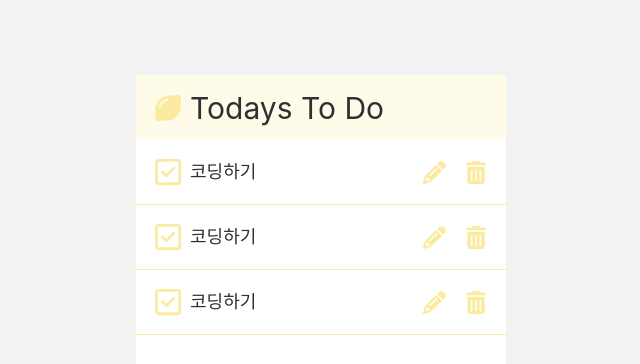
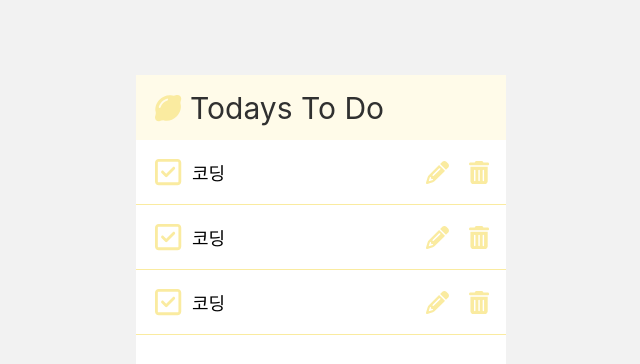
Before and after one commit to YesunPark/Lemoni-Todo-list, a React (Create React App) app: page / in a window 1280 px wide. Shown: the top 364 px of the page, without its empty margins (319-959 px from the left). Built offline with nearby package versions, Linux system fonts and the light colour scheme.

Commit message:
Fix: 할일 수정 가능하도록 input으로 변경

```diff
--- a/src/components/ListItem.tsx
+++ b/src/components/ListItem.tsx
@@ -12,8 +12,13 @@ type ListItem = {
 
 function ListItem({ content }: ListItem) {
   const [checked, setChecked] = useState('no-checked');
+  const [inputContent, setInputContent] = useState('코딩');
+
   function clickCheckBox() {
     checked === 'checked' ? setChecked('no-checked') : setChecked('checked');
+  }
+  function handleInput(e: React.ChangeEvent<HTMLInputElement>) {
+    setInputContent(e.target.value);
   }
 
   return (
@@ -21,7 +26,14 @@ function ListItem({ content }: ListItem) {
       <BoxStyle className="list-item">
         <div className="checkbox" onClick={clickCheckBox}>
           <FontAwesomeIcon icon={faSquareCheck} className="icon" />
-          <div className="content">{content}</div>
+          {/* <div className="content">{content}</div> */}
+          <input
+            type="text"
+            id="content"
+            className={checked}
+            value={inputContent}
+            onChange={handleInput}
+          ></input>
         </div>
         <div>
           <FontAwesomeIcon icon={faPencil} className={`icon small ${checked}`} />
@@ -35,6 +47,9 @@ function ListItem({ content }: ListItem) {
 const ListContainer = styled.div`
   .icon {
     color: ${(props) => props.id === 'checked' && '#91D086'};
+    &.checked {
+      display: none;
+    }
   }
   .content {
     color: ${(props) => props.id === 'checked' && props.theme.color.grayTxt};
@@ -44,8 +59,13 @@ const ListContainer = styled.div`
     font-size: ${(props) => props.theme.size.iconRight};
     margin: 0px 20px 0px 0px;
   }
-  .checked {
-    display: none;
+  input {
+    font-size: 18px;
+    &::placeholder {
+      color: ${(props) => props.theme.color.txt};
+    }
+    &.checked {
+    }
   }
 `;
 
```
